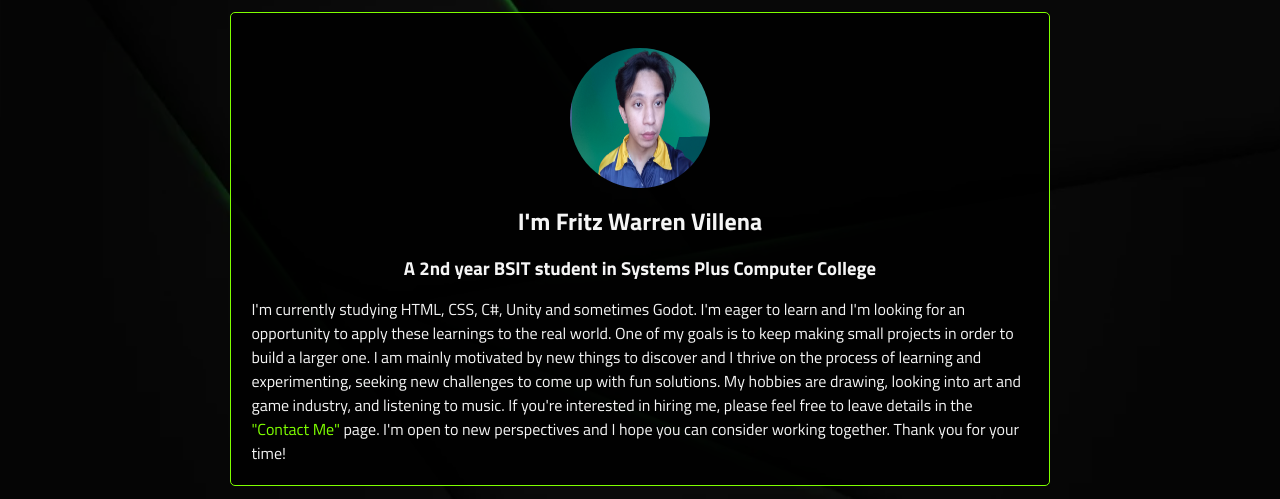
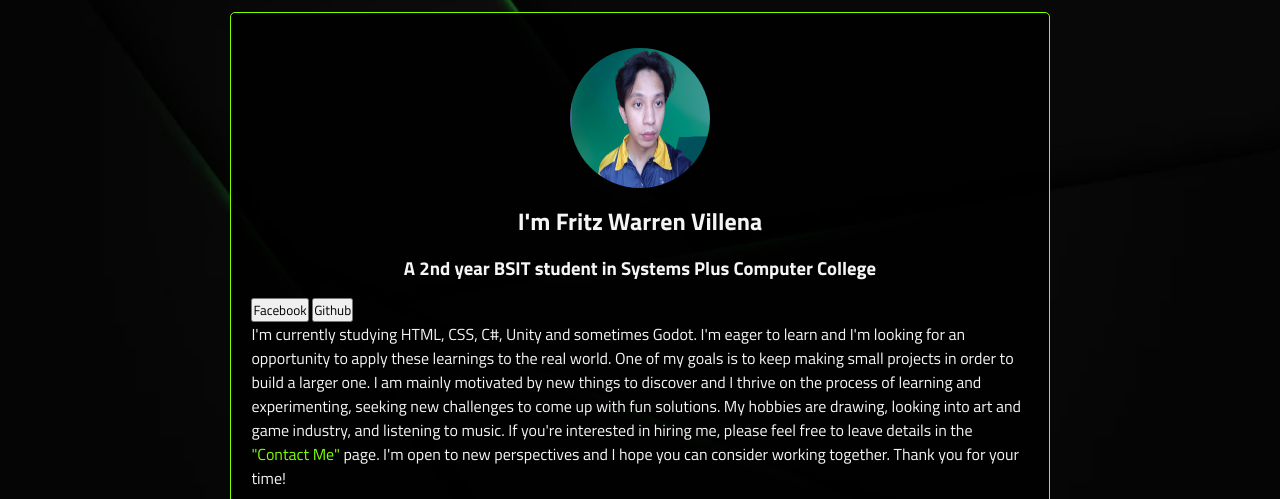
Before and after one commit to Frtzzz-zz/project_1, a plain HTML site: page aboutme.html in a window 1280 px wide. Shown: the part 245-744 px from the top of the page. Drawn offline with Linux system fonts and the light colour scheme.

Commit message:
Update aboutme.html

```diff
--- a/aboutme.html
+++ b/aboutme.html
@@ -31,6 +31,7 @@
                             <img class="detailspic" src="assets/img/IMG_20241214_123303-removebg-preview (1).png" alt="pic.png">
                             <h2>I'm Fritz Warren Villena</h2>
                             <h3>A 2nd year BSIT student in Systems Plus Computer College</h3>
+                            <div class="btn_container"><a href="https://web.facebook.com/warren.villena/" class="fb_btn"><button>Facebook</button></a> <a href="https://github.com/Frtzzz-zz" class="git_btn"><button>Github</button></a></div>
                             <div class="detailstext">I'm currently studying HTML, CSS, C#, Unity and sometimes Godot. I'm eager to learn and I'm looking for an opportunity to apply these learnings to the real world. One of my goals is to keep making small projects in order to build a larger one. I am mainly motivated by new things to discover and I thrive on the process of learning and experimenting, seeking new challenges to come up with fun solutions. My hobbies are drawing, looking into art and game industry, and listening to music. If you're interested in hiring me, please feel free to leave details in the <a href="contact.html">"Contact Me"</a> page. I'm open to new perspectives and I hope you can consider working together. Thank you for your time!</div>
                         </div>
 
```
